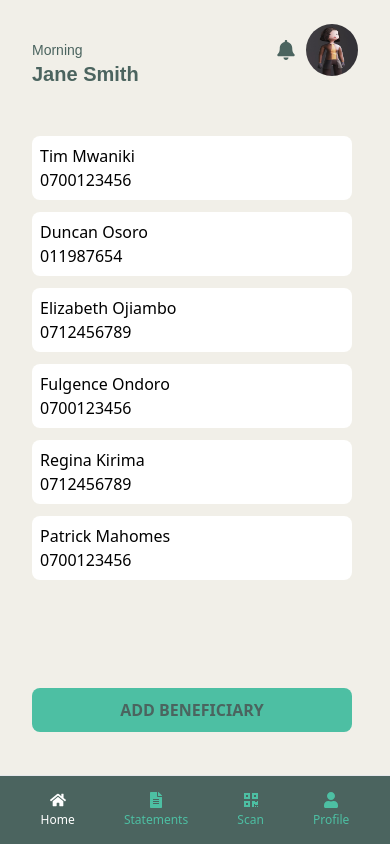
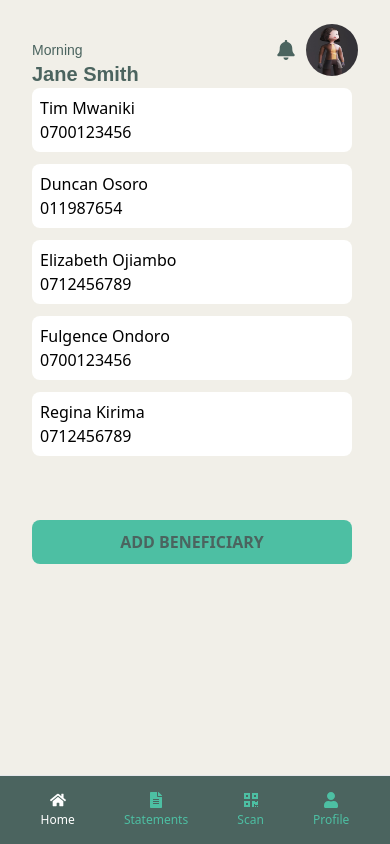
Before and after one commit to suleosmann/mimo-app, a React (Vite) app: page /main/beneficiaries in a window 390 px wide. Built offline with nearby package versions, Linux system fonts and the light colour scheme.

Commit message:
Fixed Profile responsiveness

```diff
--- a/src/pages/main/pages/Beneficiaries.jsx
+++ b/src/pages/main/pages/Beneficiaries.jsx
@@ -29,7 +29,6 @@ const Beneficiaries = () => {
     { name: "Elizabeth Ojiambo", phone: "0712456789" },
     { name: "Fulgence Ondoro", phone: "0700123456" },
     { name: "Regina Kirima", phone: "0712456789" },
-    { name: "Patrick Mahomes", phone: "0700123456" },
   ];
 
   const handleClick = (index) => {
@@ -68,7 +67,7 @@ const Beneficiaries = () => {
 
   return (
     <div className="mx-8">
-      <div className="flex flex-col w-[320px] h-[416px] space-y-3 mt-12">
+      <div className="flex flex-col w-[320px] h-[416px] space-y-3 ">
         {data.map((item, index) => (
           <div key={index} className="flex flex-col bg-white p-2 rounded-lg">
             <div onClick={() => handleClick(index)}>
@@ -99,7 +98,7 @@ const Beneficiaries = () => {
       </div>
       <div>
         <button
-          className="bg-custom-green text-custom-dark-green font-bold w-[320px] h-[44px] rounded-lg absolute bottom-28"
+          className="bg-custom-green text-custom-dark-green font-bold w-[320px] h-[44px] rounded-lg mt-4"
           onClick={handleAddBeneficiary}
         >
           ADD BENEFICIARY
```
